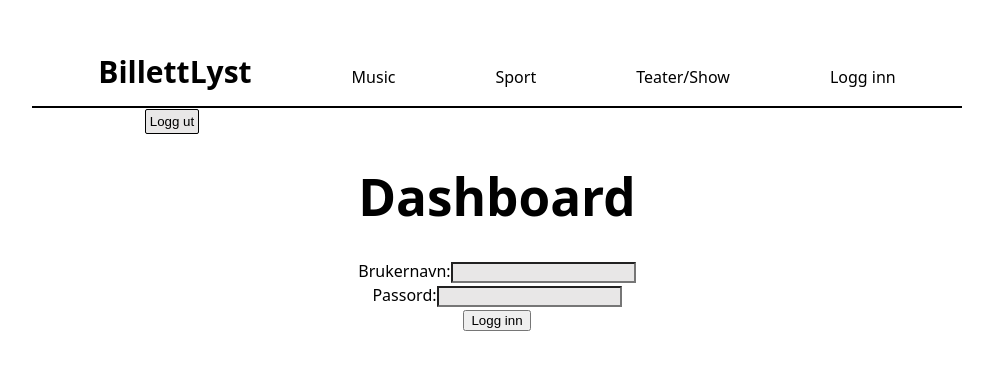
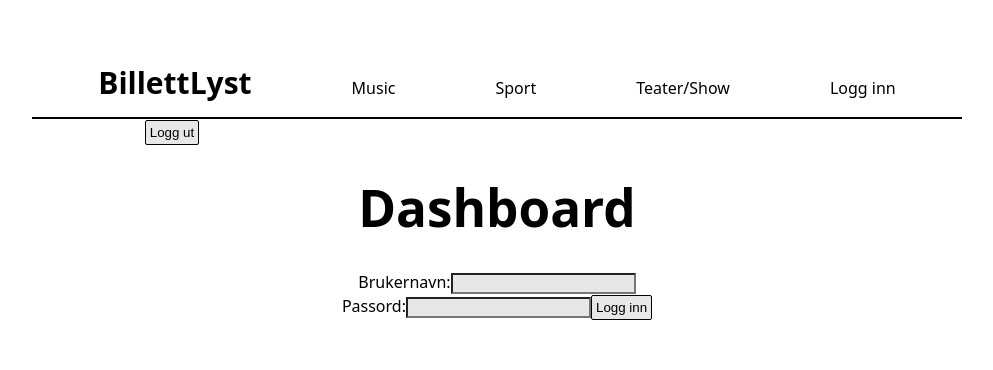
Before and after one commit to Caeum/Exam_Gruppe4, a React (Vite) app: page /logginn in a window 1280 px wide. Shown: the part 516-886 px from the top of the page, without its empty margins (143-1136 px from the left). Built offline with nearby package versions, Linux system fonts and the light colour scheme.

Commit message:
CSS for logg inn siden plassering
plasserer logg inn knappen ved siden av passord feltet og ordner CSS

```diff
--- a/src/components/LoggInn.jsx
+++ b/src/components/LoggInn.jsx
@@ -14,7 +14,7 @@ const Dashboard = () => {
     return (
         <div className="wrapper">
             <ArtistCard />
-            <a href="/" id="vanlig-button"><button>Logg ut</button></a>
+            <a href="/" id="vanlige-button"><button>Logg ut</button></a>
             <form onSubmit={handleSubmit}>
                 <h1>Dashboard</h1>
                 <div>
@@ -36,8 +36,8 @@ const Dashboard = () => {
                         value={password}
                         onChange={(e) => setPassword(e.target.value)}
                     />
+                    <button id="vanlig-button">Logg inn</button>
                 </div>
-                <button type="submit">Logg inn</button>
             </form>
         </div>
     );
--- a/src/index.css
+++ b/src/index.css
@@ -152,13 +152,22 @@ p{
 }
 
 
-#vanlig-button button {
+#vanlige-button button {
   background-color:#e8e7e7;
   color:#000;
   border: 1px solid #000;
   border-radius: 2px;
   padding:4px;
   margin-left:-650px;
+}
+
+#vanlig-button {
+  background-color:#e8e7e7;
+  color:#000;
+  border: 1px solid #000;
+  border-radius: 2px;
+  padding:4px;
+  margin-left:0;
 }
 
 #kjop-button {
```
